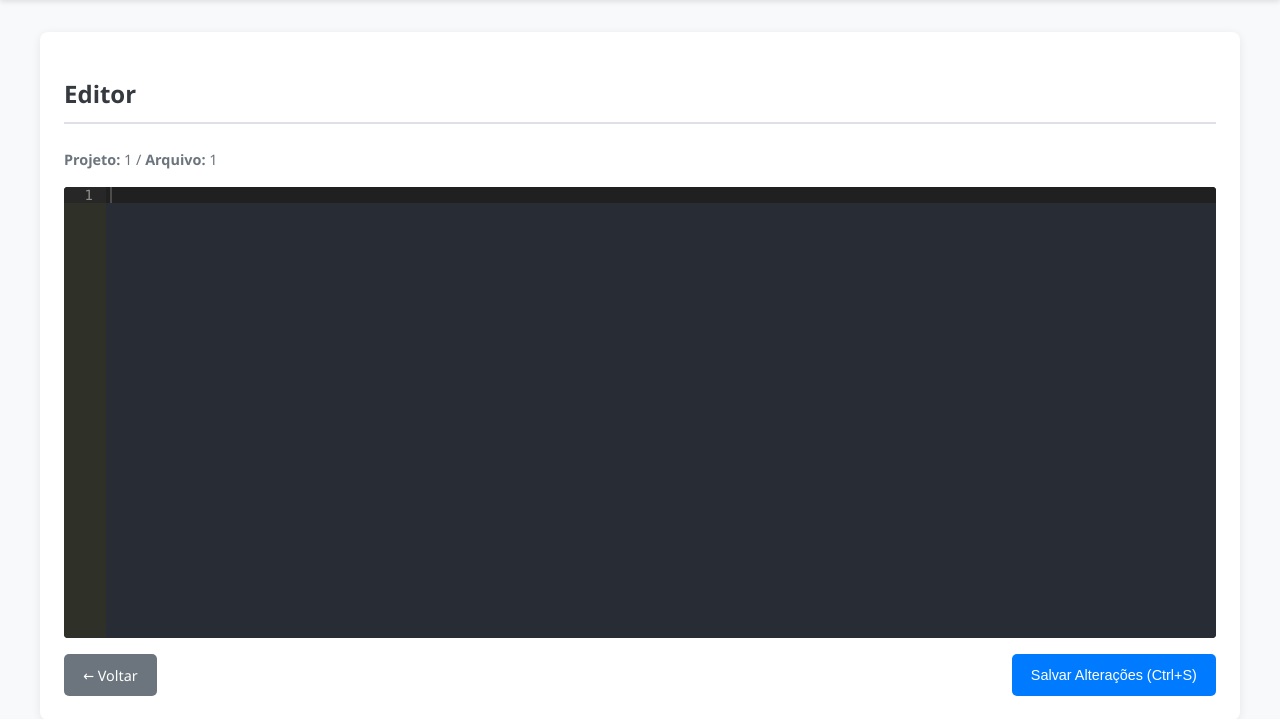
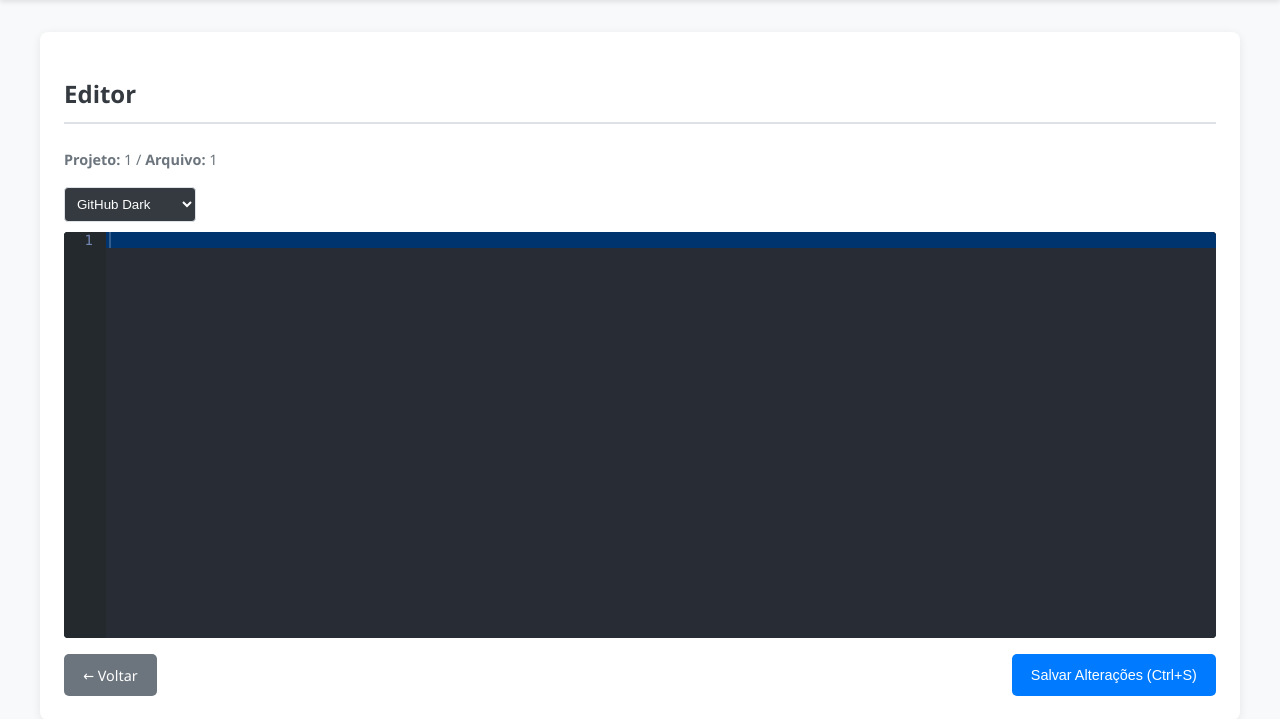
Before and after one commit to mtcporto/dashboard, a Flask app: page /projeto/1/arquivo/1 in a window 1280 px wide. Shown: the part 92-811 px from the top of the page. Run offline with Flask 3, Linux system fonts and the light colour scheme; some libraries are stand-ins or nearby versions.

Commit message:
Enhance editor functionality: add theme selection for Ace editor and persist user preference

```diff
--- a/templates/editar_arquivo.html
+++ b/templates/editar_arquivo.html
@@ -5,6 +5,16 @@
   <h2>Editor</h2>
   <div class="editor-path">
     <strong>Projeto:</strong> {{ nome }} / <strong>Arquivo:</strong> {{ path }}
+  </div>
+  <div style="margin-bottom: 10px;">
+    <select id="theme-selector" class="theme-selector">
+      <option value="github_dark">GitHub Dark</option>
+      <option value="twilight">Twilight</option>
+      <option value="tomorrow_night">Tomorrow Night</option>
+      <option value="monokai">Monokai</option>
+      <option value="dracula">Dracula</option>
+      <option value="solarized_dark">Solarized Dark</option>
+    </select>
   </div>
   <form method="post" id="editor-form">
     <div id="editor" style="height: 500px; width: 100%; border-radius: 4px;">{{ conteudo }}</div>
@@ -18,7 +28,22 @@
 
 <script src="https://cdnjs.cloudflare.com/ajax/libs/ace-builds/1.16.0/ace.js"></script>
 <script src="https://cdnjs.cloudflare.com/ajax/libs/ace-builds/1.16.0/ext-language_tools.js"></script>
+<script src="https://cdnjs.cloudflare.com/ajax/libs/ace-builds/1.16.0/theme-github_dark.js"></script>
+<script src="https://cdnjs.cloudflare.com/ajax/libs/ace-builds/1.16.0/theme-twilight.js"></script>
+<script src="https://cdnjs.cloudflare.com/ajax/libs/ace-builds/1.16.0/theme-tomorrow_night.js"></script>
+<script src="https://cdnjs.cloudflare.com/ajax/libs/ace-builds/1.16.0/theme-monokai.js"></script>
+<script src="https://cdnjs.cloudflare.com/ajax/libs/ace-builds/1.16.0/theme-dracula.js"></script>
+<script src="https://cdnjs.cloudflare.com/ajax/libs/ace-builds/1.16.0/theme-solarized_dark.js"></script>
 <style>
+  .theme-selector {
+    padding: 8px;
+    border-radius: 4px;
+    border: 1px solid #dee2e6;
+    background-color: #343a40;
+    color: #fff;
+    cursor: pointer;
+  }
+
   .ace_editor {
     background-color: #282C34 !important;
   }
@@ -65,7 +90,11 @@
   document.addEventListener('DOMContentLoaded', function() {
     ace.require("ace/ext/language_tools");
     const editor = ace.edit("editor");
-    editor.setTheme("ace/theme/monokai");
+
+    // Configurar tema padrão (GitHub Dark)
+    const lastTheme = localStorage.getItem('ace_editor_theme') || 'github_dark';
+    document.getElementById('theme-selector').value = lastTheme;
+    editor.setTheme("ace/theme/" + lastTheme);
 
     // Tentar determinar o modo baseado na extensão do arquivo
     const path = "{{ path }}";
@@ -161,6 +190,14 @@
     saveBtn.addEventListener('mouseout', function() {
       this.textContent = "Salvar Alterações (Ctrl+S)";
     });
+
+    // Adicionar lógica de seleção de tema
+    const themeSelector = document.getElementById('theme-selector');
+    themeSelector.addEventListener('change', function() {
+      const selectedTheme = this.value;
+      editor.setTheme("ace/theme/" + selectedTheme);
+      localStorage.setItem('ace_editor_theme', selectedTheme);
+    });
   });
 </script>
 {% endblock %}
```
